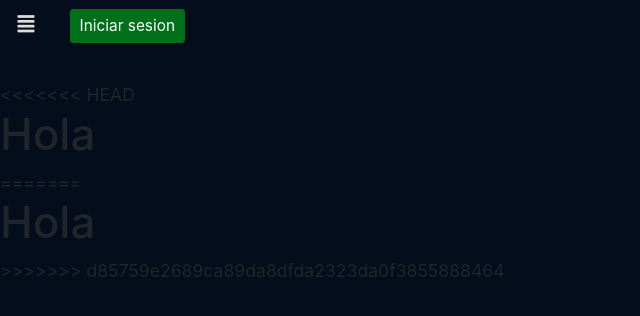
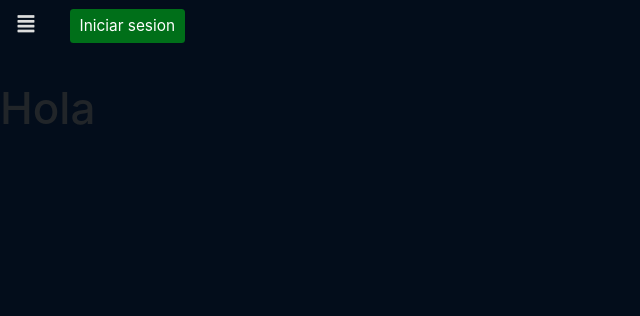
Before and after one commit to carlsevels/Xsong, a PHP site: page /inicio.php in a window 1280 px wide. Shown: the top 316 px of the page, without its empty margins (0-640 px from the left). Run offline with PHP 8.4, Linux system fonts and the light colour scheme; some libraries are stand-ins or nearby versions; grey boxes are pictures that could not be loaded.

Commit message:
Update inicio.php

```diff
--- a/inicio.php
+++ b/inicio.php
@@ -17,11 +17,7 @@
     <a class="nav-link disabled" href="#"><button type="submit" value="Iniciar sesion" class="btn btn-sm" id="is">Iniciar sesion</button></a>
   </li>
 </ul>
-<<<<<<< HEAD
 <h1>Hola</h1>
-=======
-	<h1>Hola</h1>
->>>>>>> d85759e2689ca89da8dfda2323da0f3855888464
 <script src="js/top.js"></script>
 <body>
 
```
